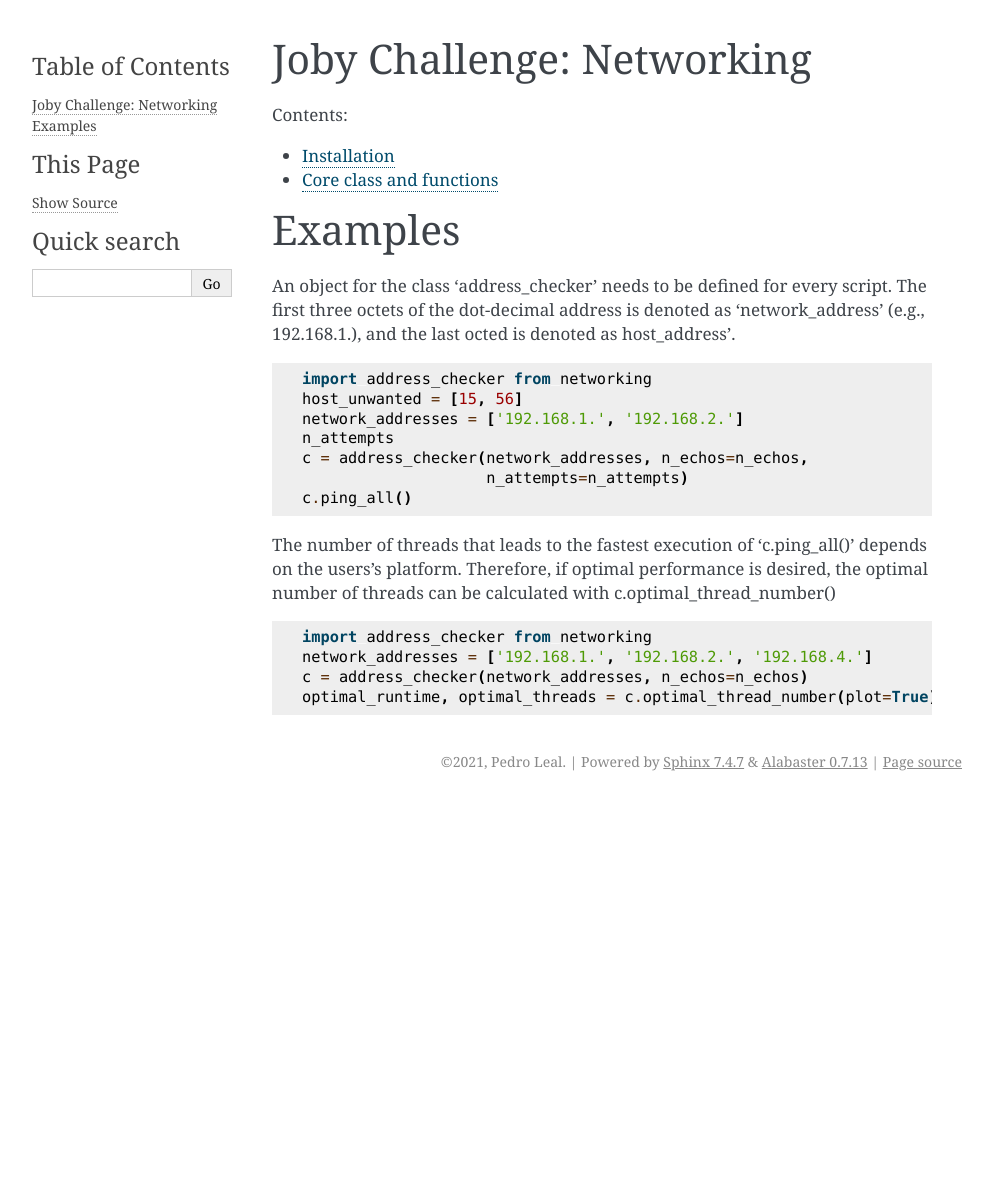
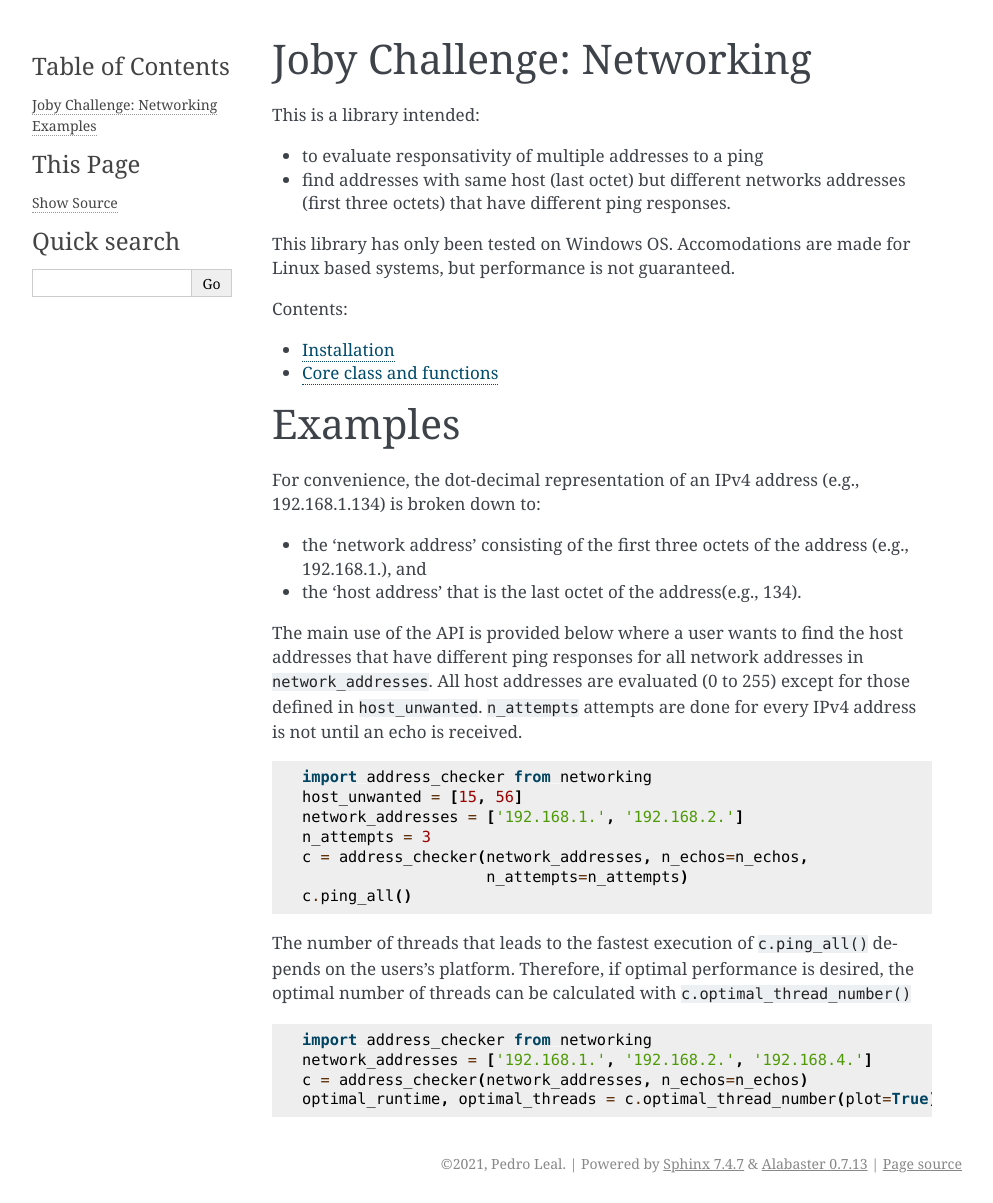
Before and after one commit to leal26/joby_challenge, a Sphinx documentation site: the page built from docs/index.rst, in a window 1280 px wide. Shown: the whole page, without its empty margins (148-1141 px from the left). Built offline with Sphinx 7.4.7, drawn with Linux system fonts in a browser that asks for light colours; before the commit the page ends 900 px from its top, so only the background shows below that.

Commit message:
Final edits

```diff
--- a/docs/index.rst
+++ b/docs/index.rst
@@ -6,6 +6,17 @@
 Joby Challenge: Networking
 ==========================================
 
+This is a library intended:
+
+* to evaluate responsativity of multiple addresses to a ping
+
+* find addresses with same host (last octet) but different networks addresses
+  (first three octets) that have different ping responses.
+
+This library has only been tested on Windows OS. Accomodations are made for
+Linux based systems, but performance is not guaranteed.
+
+
 .. toctree::
    :maxdepth: 2
    :caption: Contents:
@@ -13,27 +24,38 @@ Joby Challenge: Networking
    installation
    documentation
 
+
 Examples
 ==================
 
-An object for the class 'address_checker' needs to be defined for every script.
-The first three octets of the dot-decimal address is denoted as
-'network_address' (e.g., 192.168.1.), and the last octed is denoted as
-host_address'.
+For convenience, the dot-decimal representation of an IPv4 address
+(e.g., 192.168.1.134) is broken down to:
+
+* the 'network address' consisting of the first three octets of the address
+  (e.g., 192.168.1.), and
+
+* the 'host address' that is the last octet of the address(e.g., 134).
+
+The main use of the API is provided below where a user wants to find the host
+addresses that have different ping responses for all network addresses in
+``network_addresses``. All host addresses are evaluated (0 to 255)
+except for those defined in ``host_unwanted``. ``n_attempts`` attempts are done
+for every IPv4 address is not until an echo is received.
 
 .. code-block:: python
 
     import address_checker from networking
     host_unwanted = [15, 56]
     network_addresses = ['192.168.1.', '192.168.2.']
-    n_attempts
+    n_attempts = 3
     c = address_checker(network_addresses, n_echos=n_echos,
                         n_attempts=n_attempts)
     c.ping_all()
 
-The number of threads that leads to the fastest execution of 'c.ping_all()'
+
+The number of threads that leads to the fastest execution of ``c.ping_all()``
 depends on the users's platform. Therefore, if optimal performance is desired,
-the optimal number of threads can be calculated with c.optimal_thread_number()
+the optimal number of threads can be calculated with ``c.optimal_thread_number()``
 
 .. code-block:: python
 
--- a/docs/installation.rst
+++ b/docs/installation.rst
@@ -1,7 +1,8 @@
 Installation
 ***************************************
 
-In main directory of the library run the following to install:
+Open a command line in the main directory and run the following to install the
+library:
 
 .. code-block:: python
 
```
Also changed, not shown: README.md (added, +24 -0 lines), README.txt (deleted, +0 -14 lines), 13 other files.
